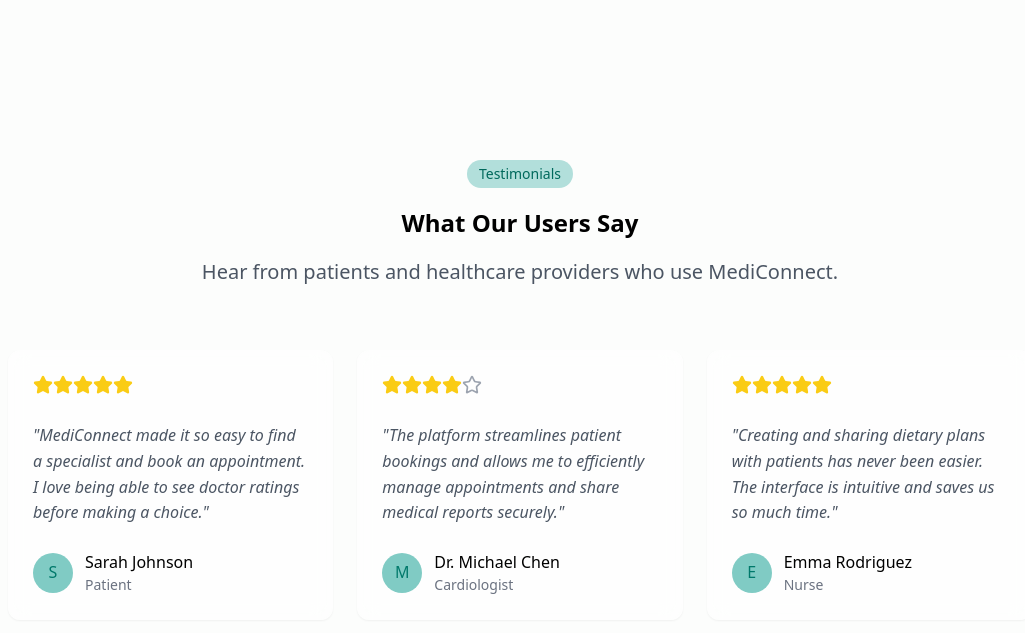
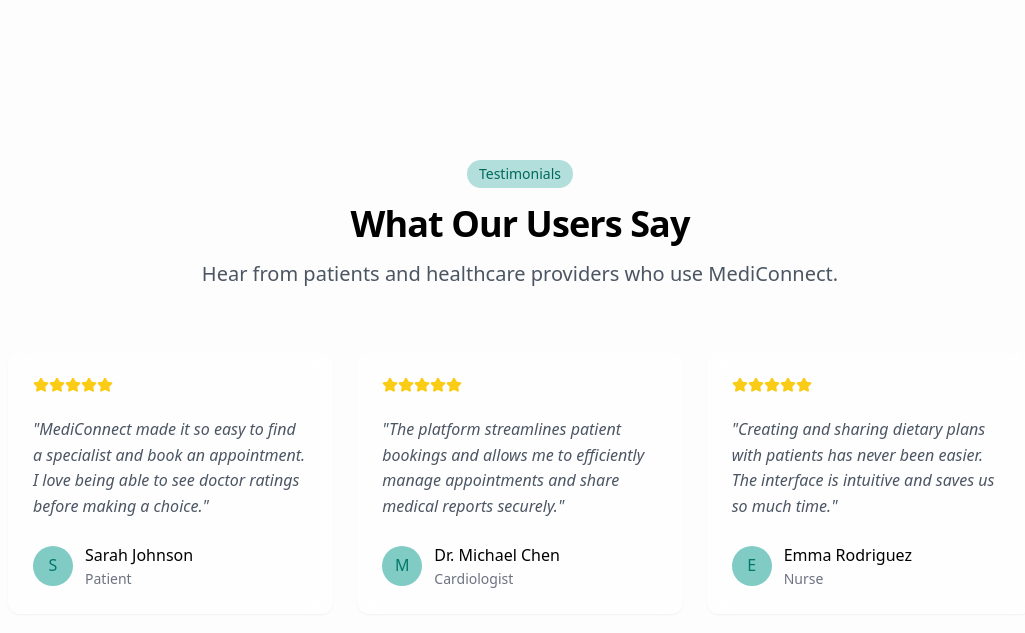
Before and after one commit to OmarNajjar-Dev/MediConnect, a PHP site: page / in a window 1280 px wide. Shown: the top 633 px of the page, without its empty margins (120-1145 px from the left). Run offline with PHP 8.4, Linux system fonts and the light colour scheme; some libraries are stand-ins or nearby versions.

Commit message:
Achieving the testimonials section

```diff
--- a/css/responsive.css
+++ b/css/responsive.css
@@ -2,6 +2,11 @@
 @media screen and (min-width: 640px) {
     .container {
         max-width: 640px;
+    }
+
+    #testimonials-header h2{
+        font-size: 2.25rem;
+        line-height: 2.5rem;
     }
 }
 
--- a/index.html
+++ b/index.html
@@ -25,11 +25,11 @@
       <!-- Testimonials Section -->
       <section class="py-20">
         <div class="container mx-auto px-4">
-          <div class="max-w-3xl mx-auto text-center mb-16">
+          <div id="testimonials-header" class="max-w-3xl mx-auto text-center mb-16">
             <span class="inline-block px-3 py-1 mb-4 text-sm font-medium rounded-full bg-medical-100 text-medical-800">
               Testimonials
             </span>
-            <h2 class="font-bold mb-4">What Our Users Say</h2>
+            <h2 class="font-bold mb-4 text-3xl tracking-tight">What Our Users Say</h2>
             <p class="text-xl text-gray-600">
               Hear from patients and healthcare providers who use MediConnect.
             </p>
--- a/main.js
+++ b/main.js
@@ -6,15 +6,15 @@ const testimonials = [
     content: `"MediConnect made it so easy to find a specialist and book an appointment. I love being able to see doctor ratings before making a choice."`,
     avatar: "S",
     stars: 5, // Number of stars to display
-    transitionDelay: "0ms"
+    AnimationDelay: "0ms",
   },
   {
     name: "Dr. Michael Chen",
     role: "Cardiologist",
     content: `"The platform streamlines patient bookings and allows me to efficiently manage appointments and share medical reports securely."`,
     avatar: "M",
-    stars: 4, // Number of stars to display
-    transitionDelay: "100ms"
+    stars: 5, // Number of stars to display
+    AnimationDelay: "100ms",
   },
   {
     name: "Emma Rodriguez",
@@ -22,33 +22,34 @@ const testimonials = [
     content: `"Creating and sharing dietary plans with patients has never been easier. The interface is intuitive and saves us so much time."`,
     avatar: "E",
     stars: 5, // Number of stars to display
-    transitionDelay: "200ms"
-  }
+    AnimationDelay: "200ms",
+  },
 ];
 
-
-const testimonialHTMLs = testimonials.map(testimonial => {
+const testimonialHTMLs = testimonials
+  .map((testimonial) => {
     // Generate filled stars based on rating
     const filledStars = Array(testimonial.stars)
       .fill()
-    .map(() => `<i data-lucide="star" class="text-yellow-400 fill-yellow-400 w-5 h-5"></i>`)
-    .join('');
+      .map(
+        () =>
+          `<i data-lucide="star" class="text-yellow-400 fill-yellow-400 w-4 h-4"></i>`
+      )
+      .join("");
 
     // Generate empty stars for the remaining (5 - rating)
     const emptyStars = Array(5 - testimonial.stars)
       .fill()
-    .map(() => `<i data-lucide="star" class="text-gray-400 w-5 h-5"></i>`)
-    .join('');
+      .map(() => `<i data-lucide="star" class="text-gray-400 w-4 h-4"></i>`)
+      .join("");
 
     return `
-    <div class="animate-on-scroll" style="transition-delay: ${testimonial.transitionDelay};">
+    <div class="animate-on-scroll" style="Animation-delay: ${testimonial.AnimationDelay};">
       <div class="glass-card rounded-xl p-6 bg-card border border-solid border-card shadow-sm h-full">
         <div class="flex flex-col h-full">
-          <div class="mb-6">
-            <div class="flex mb-1">
+          <div class="flex mb-6">
           ${filledStars}
           ${emptyStars}
-            </div>
           </div>
           <p class="text-gray-600 mb-6 flex-grow italic">${testimonial.content}</p>
           <div class="flex items-center">
@@ -64,7 +65,8 @@ const testimonialHTMLs = testimonials.map(testimonial => {
       </div>
     </div>
   `;
-}).join('');
+})
+.join("");
 
 // Update the container with all testimonials at once
-document.getElementById('testimonials-container').innerHTML = testimonialHTMLs;
+document.getElementById("testimonials-container").innerHTML = testimonialHTMLs;
```
Lines whose indentation alone changed are shown as unchanged.
